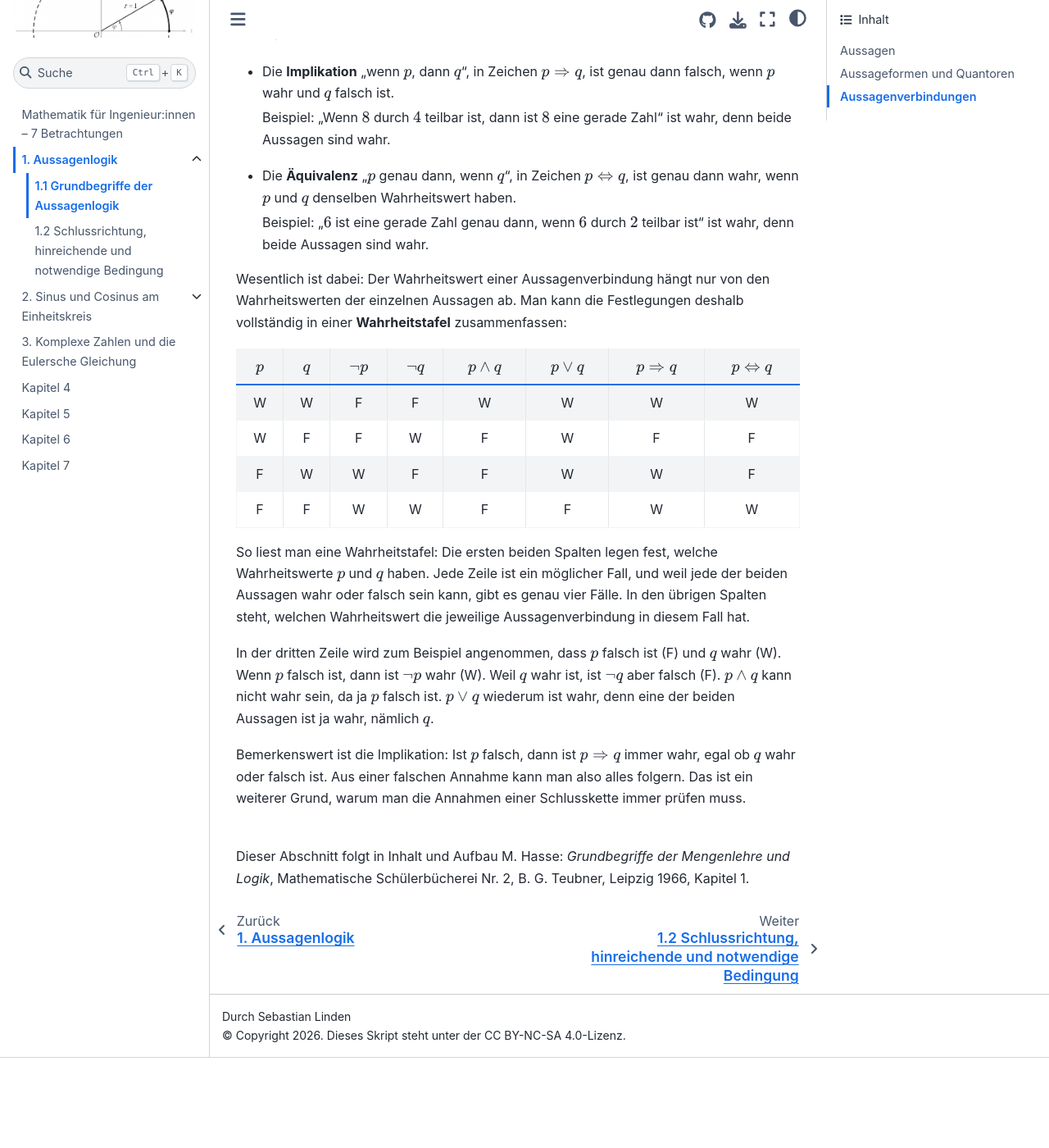
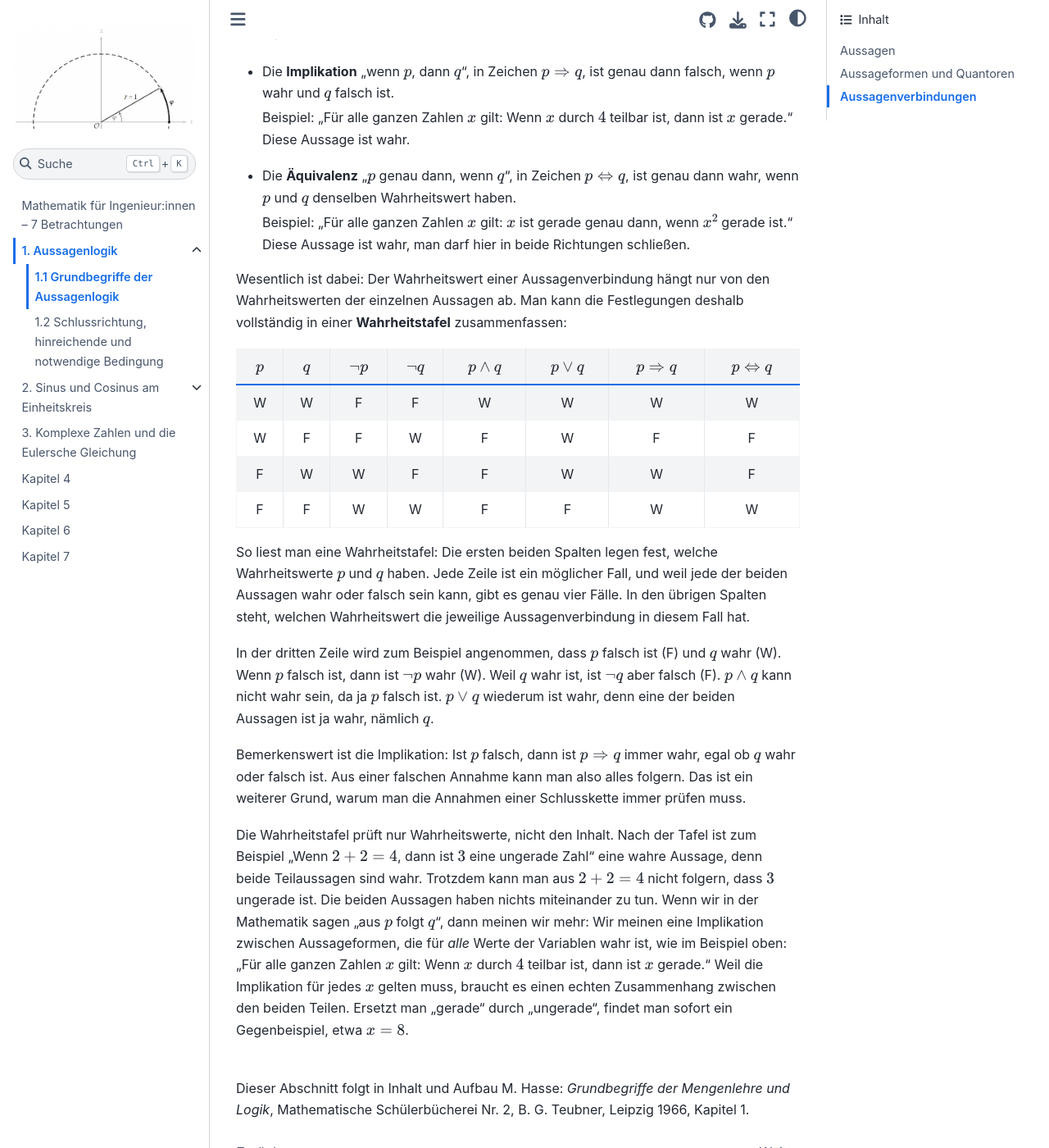
Before and after one commit to s-linden/mathematik-betrachtungen, a Jupyter Book: the page built from chapter01/chapter01_sec01.md, in a window 1280 px wide and 1400 px high, scrolled down 1643 px. Shown: the whole window at 82% size. Built offline with Jupyter Book 1.0.4 settings and Sphinx 7.4.7 and the Sphinx Book theme 1.1.4, drawn with Linux system fonts in a browser that asks for light colours; before the commit the page ends 2933 px from its top, so only the background shows below that.

Commit message:
1.1: Implikation und Folgerung unterschieden
Beispiele zu Implikation und Äquivalenz als Allaussagen; Absatz, dass die
Wahrheitstafel nur Wahrheitswerte prüft und „aus p folgt q“ eine Implikation
für alle Werte der Variablen meint.

Co-Authored-By: Claude Opus 5.5 <noreply@anthropic.com>
Claude-Session: https://claude.ai/code/session_01Cq9V6eYad2gHBVcMeiLuBL

```diff
--- a/chapter01/chapter01_sec01.md
+++ b/chapter01/chapter01_sec01.md
@@ -41,11 +41,11 @@ Aus gegebenen Aussagen kann man neue Aussagen bilden. Dazu setzt man vor eine Au
 
 * Die **Implikation** „wenn $p$, dann $q$“, in Zeichen $p\Rightarrow q$, ist genau dann falsch, wenn $p$ wahr und $q$ falsch ist.
 
-  Beispiel: „Wenn $8$ durch $4$ teilbar ist, dann ist $8$ eine gerade Zahl“ ist wahr, denn beide Aussagen sind wahr.
+  Beispiel: „Für alle ganzen Zahlen $x$ gilt: Wenn $x$ durch $4$ teilbar ist, dann ist $x$ gerade.“ Diese Aussage ist wahr.
 
 * Die **Äquivalenz** „$p$ genau dann, wenn $q$“, in Zeichen $p\Leftrightarrow q$, ist genau dann wahr, wenn $p$ und $q$ denselben Wahrheitswert haben.
 
-  Beispiel: „$6$ ist eine gerade Zahl genau dann, wenn $6$ durch $2$ teilbar ist“ ist wahr, denn beide Aussagen sind wahr.
+  Beispiel: „Für alle ganzen Zahlen $x$ gilt: $x$ ist gerade genau dann, wenn $x^2$ gerade ist.“ Diese Aussage ist wahr, man darf hier in beide Richtungen schließen.
 
 
 Wesentlich ist dabei: Der Wahrheitswert einer Aussagenverbindung hängt nur von den Wahrheitswerten der einzelnen Aussagen ab. Man kann die Festlegungen deshalb vollständig in einer **Wahrheitstafel** zusammenfassen:
@@ -63,6 +63,8 @@ In der dritten Zeile wird zum Beispiel angenommen, dass $p$ falsch ist (F) und $
 
 Bemerkenswert ist die Implikation: Ist $p$ falsch, dann ist $p\Rightarrow q$ immer wahr, egal ob $q$ wahr oder falsch ist. Aus einer falschen Annahme kann man also alles folgern. Das ist ein weiterer Grund, warum man die Annahmen einer Schlusskette immer prüfen muss.
 
+Die Wahrheitstafel prüft nur Wahrheitswerte, nicht den Inhalt. Nach der Tafel ist zum Beispiel „Wenn $2+2=4$, dann ist $3$ eine ungerade Zahl“ eine wahre Aussage, denn beide Teilaussagen sind wahr. Trotzdem kann man aus $2+2=4$ nicht folgern, dass $3$ ungerade ist. Die beiden Aussagen haben nichts miteinander zu tun. Wenn wir in der Mathematik sagen „aus $p$ folgt $q$“, dann meinen wir mehr: Wir meinen eine Implikation zwischen Aussageformen, die für *alle* Werte der Variablen wahr ist, wie im Beispiel oben: „Für alle ganzen Zahlen $x$ gilt: Wenn $x$ durch $4$ teilbar ist, dann ist $x$ gerade.“ Weil die Implikation für jedes $x$ gelten muss, braucht es einen echten Zusammenhang zwischen den beiden Teilen. Ersetzt man „gerade“ durch „ungerade“, findet man sofort ein Gegenbeispiel, etwa $x=8$.
+
 <br />
 
 Dieser Abschnitt folgt in Inhalt und Aufbau M. Hasse: *Grundbegriffe der Mengenlehre und Logik*, Mathematische Schülerbücherei Nr. 2, B. G. Teubner, Leipzig 1966, Kapitel 1.
```
